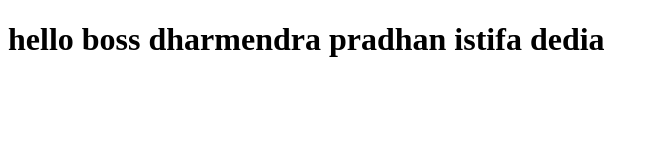
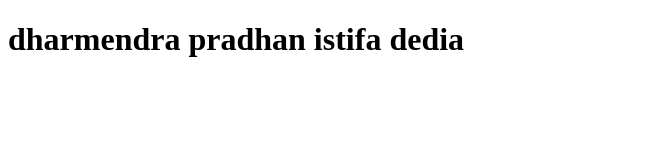
Before and after one commit to Incredible-Kaushal/X-FACTOR, a plain HTML site: page index.html in a window 1280 px wide. Shown: the whole page, without its empty margins (0-658 px from the left). Drawn offline with Linux system fonts and the light colour scheme.

Commit message:
Remove 'hello' from the heading in index.html

```diff
--- a/index.html
+++ b/index.html
@@ -6,6 +6,6 @@
     <title>Document</title>
 </head>
 <body>
-    <h1>hello boss dharmendra pradhan istifa dedia</h1>
+    <h1> dharmendra pradhan istifa dedia</h1>
 </body>
 </html>
```
